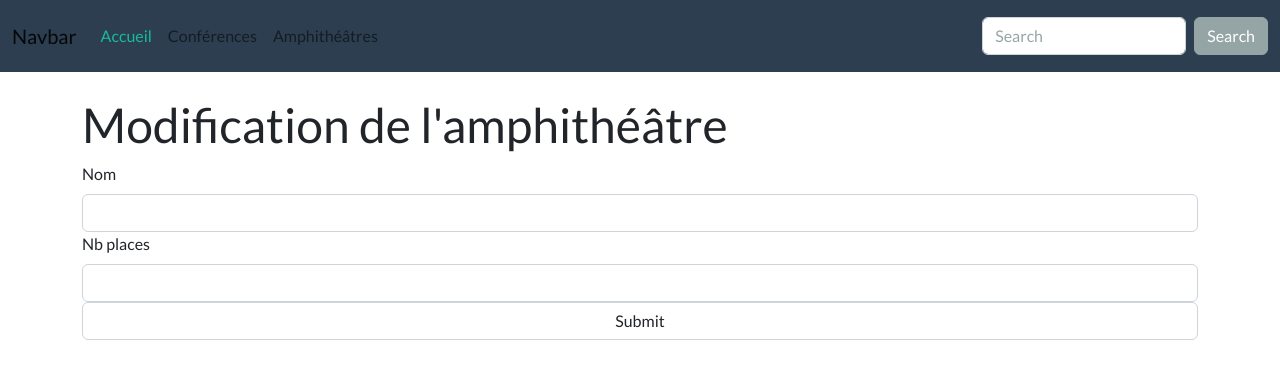
After one commit to Alexandre-le-Grand/HSP-HTC-SYMFONY, a Symfony app: template templates/pages/amphitheatre/edit.html.twig in a window 1280 px wide. The commit adds this page. Shown: the top 379 px of the page. Run offline with Twig, Linux system fonts and the light colour scheme; the template is opened without the code that fills it, so the values that code supplies are empty; form fields are guessed from the names that the template uses; some libraries are stand-ins or nearby versions.

Commit message:
ajout modification et suppression amphitheatre et ajout redirections navbar

```diff
--- a/src/Controller/ConferenceController.php
+++ b/src/Controller/ConferenceController.php
@@ -21,7 +21,7 @@ class ConferenceController extends AbstractController
      * @param Request $request
      * @return Response
      */
-    #[Route('/conference', name: 'app_conference', methods: ['GET'])]
+    #[Route('/conference', name: 'conference.index', methods: ['GET'])]
     public function index(
         ConferenceRepository $repository,
         PaginatorInterface $paginator,
--- /dev/null
+++ b/templates/pages/amphitheatre/edit.html.twig
@@ -0,0 +1,31 @@
+{% extends 'base.html.twig' %}
+
+{% block body %}
+    <div class="container">
+        <h1 class="mt-4">Modification de l'amphithéâtre</h1>
+
+        {{ form_start(form) }}
+
+        <div class="form-group">
+            {{ form_label(form.nom) }}
+            {{ form_widget(form.nom) }}
+            {{ form_errors(form.nom) }}
+        </div>
+
+        <div class="form-group">
+            {{ form_label(form.nb_places) }}
+            {{ form_widget(form.nb_places) }}
+            {{ form_errors(form.nb_places) }}
+        </div>
+
+        <div class="form-error">
+            {{ form_errors(form) }}
+        </div>
+
+        <div class="form-group">
+            {{ form_row(form.submit) }}
+        </div>
+
+        {{ form_end(form) }}
+    </div>
+{% endblock %}
--- a/templates/pages/conference/index.html.twig
+++ b/templates/pages/conference/index.html.twig
@@ -6,6 +6,10 @@
     <div class="container mt-4">
         {% if not conferences.items is same as ([]) %}
         <h1 style="text-align: center">Liste des conférences</h1>
+
+            <a href="{{ path('conference.new') }}" class="btn btn-primary">
+                Créer une conférence
+            </a>
 
         <div class="count mt-4">
             <h4 style="color: #1aa990">
--- a/templates/pages/home.html.twig
+++ b/templates/pages/home.html.twig
@@ -6,7 +6,7 @@
 {% block body %}
     <div class="container mt-4">
         <div class="jumbotron" style="text-align: center">
-            <h1 class="display-4">Bienvenue sur <br> Harmony Scheduler Pro</h1>
+            <h1 class="display-4">Bienvenue sur <br> <span style="color: #1aa990">H</span>armony <span style="color: #1aa990">S</span>cheduler <span style="color: #1aa990">P</span>ro</h1>
             <p class="lead">Harmony Scheduler Pro (HSP) est une application permettant de mettre <br>
                 en relation des étudiants et des représentant d'hôpitaux partenaires</p>
             <hr class="my-4">
--- a/templates/partials/_header.html.twig
+++ b/templates/partials/_header.html.twig
@@ -11,6 +11,16 @@
                         <span class="visually-hidden">(current)</span>
                     </a>
                 </li>
+                <li class="nav-item">
+                    <a class="nav-link" href="{{ path('conference.index') }}">Conférences
+                        <span class="visually-hidden">(current)</span>
+                    </a>
+                </li>
+                <li class="nav-item">
+                    <a class="nav-link" href="{{ path('amphitheatre.index') }}">Amphithéâtres
+                        <span class="visually-hidden">(current)</span>
+                    </a>
+                </li>
             </ul>
             <form class="d-flex">
                 <input class="form-control me-sm-2" type="search" placeholder="Search">
```
Also changed, not shown: src/Controller/AmphitheatreController.php (+55 -1 lines), templates/pages/amphitheatre/index.html.twig (+19 -1 lines).
